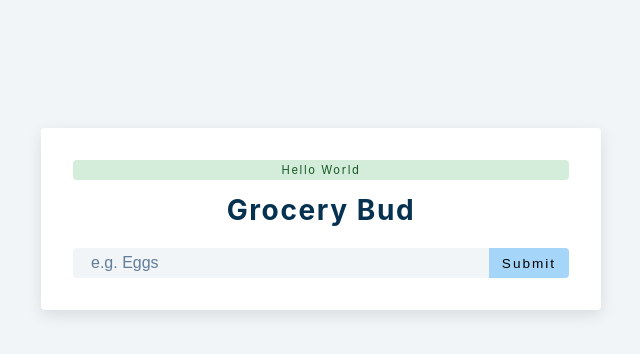
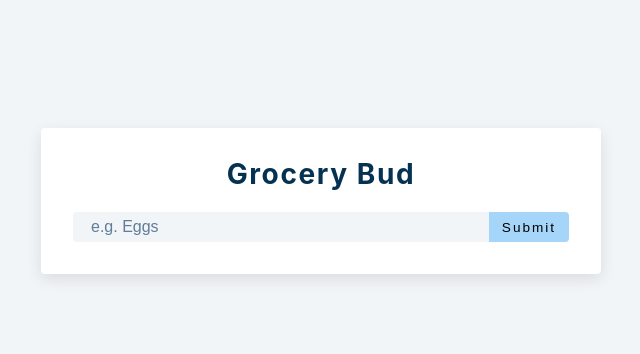
Before and after one commit to bisoladev/grocery-bud, a React (Create React App) app: page / in a window 1280 px wide. Shown: the top 354 px of the page, without its empty margins (319-959 px from the left). Built offline with nearby package versions, Linux system fonts and the light colour scheme; the HTML template or start-up script is replaced by a standard one.

Commit message:
Pass in showAlert function as a prop

```diff
--- a/src/App.js
+++ b/src/App.js
@@ -10,7 +10,11 @@ function App() {
   const [isEditing, setIsEditing] = useState(false);
   //This reflects which item we are actually editing
   const [editID, setEditID] = useState(null);
-  const [alert, setAlert] = useState({ show: true, msg: "Hello World", type: "success" });
+  const [alert, setAlert] = useState({
+    show: false,
+    msg: "",
+    type: "",
+  });
 
   const handleSubmit = (e) => {
     e.preventDefault();
@@ -18,6 +22,7 @@ function App() {
     //If the user passes in an empty string
     if (!name) {
       //display alert
+      showAlert(true, "danger", "Please enter value");
     } else if (name && isEditing) {
       //deal with edit
     } else {
@@ -27,10 +32,14 @@ function App() {
       setName("");
     }
   };
+
+  const showAlert = (show = false, type = "", msg = "") => {
+    setAlert({ show, type, msg });
+  };
   return (
     <section className="section-center">
       <form className="grocery-form" onSubmit={handleSubmit}>
-        {alert.show && <Alert {...alert}/>}
+        {alert.show && <Alert {...alert} removeAlert={showAlert} />}
         <h3>Grocery Bud</h3>
         <div className="form-control">
           <input
```
